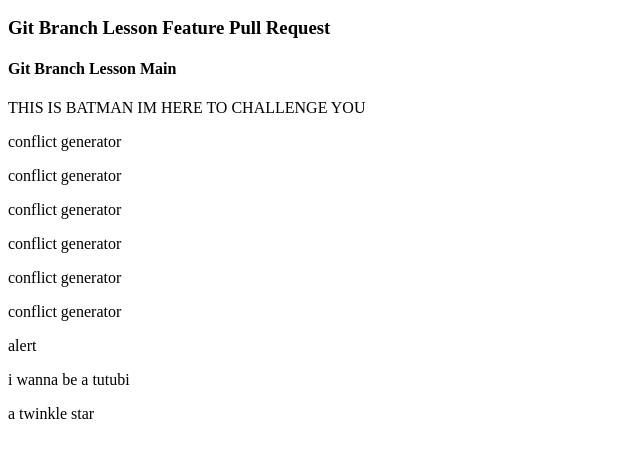
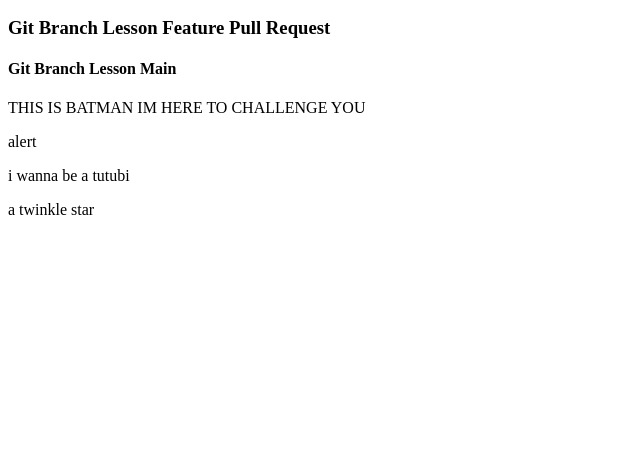
Before and after one commit to IamIronMan2023/sample-git-repo-new, a plain HTML site: page index.html in a window 1280 px wide. Shown: the part 110-568 px from the top of the page, without its empty margins (0-640 px from the left). Drawn offline with Linux system fonts and the light colour scheme.

Commit message:
Remove paragraph tag from forked repoR

```diff
--- a/index.html
+++ b/index.html
@@ -15,12 +15,6 @@
 
 
     <p>THIS IS BATMAN IM HERE TO CHALLENGE YOU</p>
-    <p>conflict generator</p>
-    <p>conflict generator</p>
-    <p>conflict generator</p>
-    <p>conflict generator</p>
-    <p>conflict generator</p>
-    <p>conflict generator</p>
     <p>alert</p>
 
     <p>i wanna be a tutubi </p>
```
